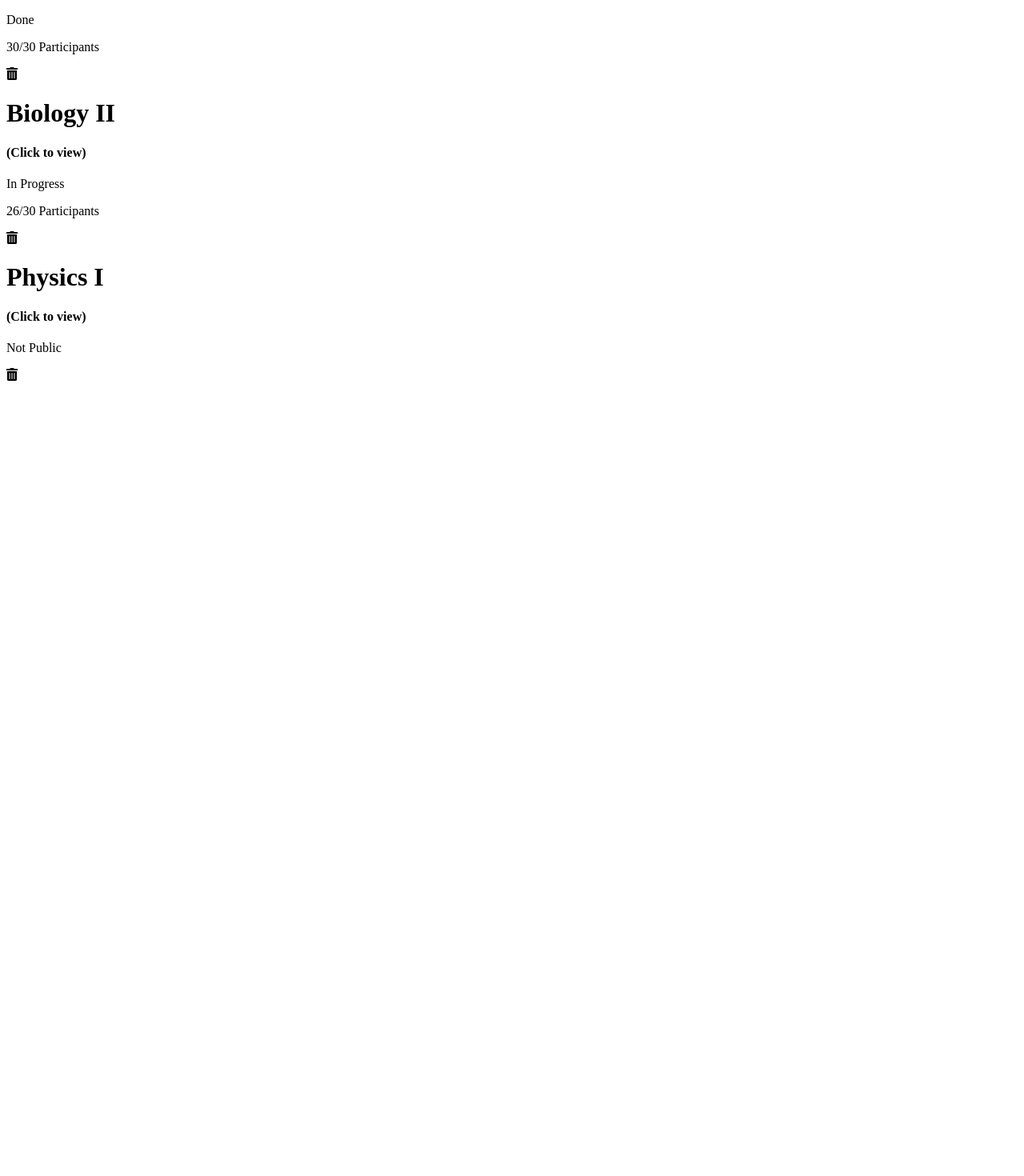
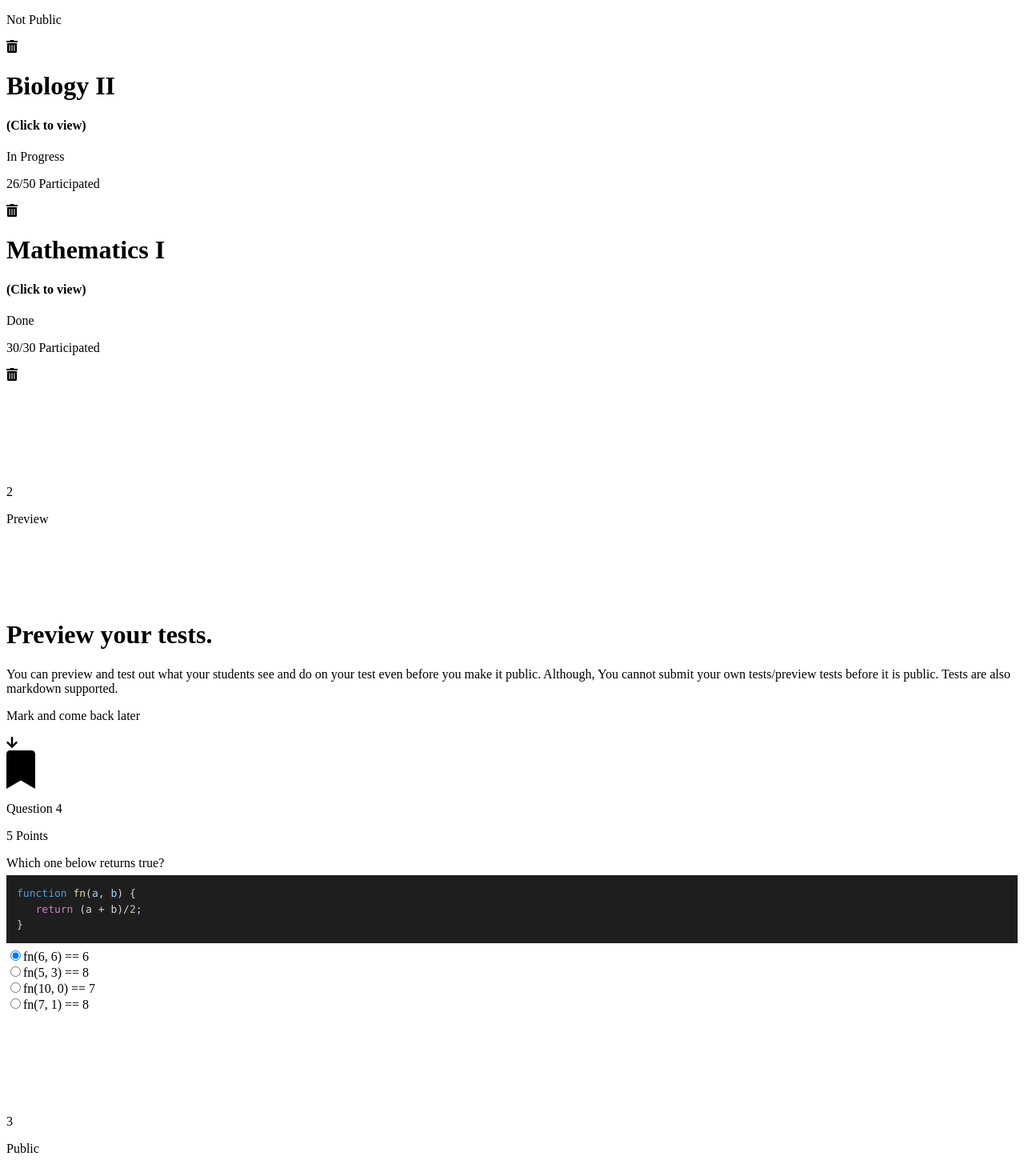
Before and after one commit to 1mmunity/Testico, a Next.js app: page / in a window 1280 px wide. Shown: the part 1020-2490 px from the top of the page at 80% size. Before the commit the page ends 1586 px from the top, so only its background shows below. Built offline with nearby package versions, Linux system fonts and the light colour scheme.

Commit message:
feat: question preview

```diff
--- a/package.json
+++ b/package.json
@@ -12,9 +12,12 @@
     "@fortawesome/free-solid-svg-icons": "^5.15.4",
     "@fortawesome/react-fontawesome": "^0.1.16",
     "@heroicons/react": "^1.0.5",
+    "aos": "^2.3.4",
     "next": "^12.0.1",
+    "next-transpile-modules": "^9.0.0",
     "react": "^17.0.2",
     "react-dom": "^17.0.2",
+    "react-syntax-highlighter": "^15.4.5",
     "react-textarea-autosize": "^8.3.3"
   },
   "devDependencies": {
--- a/pages/_app.js
+++ b/pages/_app.js
@@ -1,5 +1,6 @@
 import 'tailwindcss/tailwind.css'
 import '../styles/global.css'
+import 'aos/dist/aos.css'
 import Head from 'next/head'
 
 function MyApp({ Component, pageProps }) {
--- a/pages/index.js
+++ b/pages/index.js
@@ -1,5 +1,14 @@
 import { FontAwesomeIcon } from '@fortawesome/react-fontawesome'
-import { faUserCircle, faArrowRight, faTrashAlt } from '@fortawesome/free-solid-svg-icons'
+import {
+  faUserCircle,
+  faArrowRight,
+  faTrashAlt,
+  faBookmark,
+  faArrowDown
+} from '@fortawesome/free-solid-svg-icons'
+import { Prism as SyntaxHighlighter } from 'react-syntax-highlighter'
+import { vscDarkPlus as CodeStyle } from 'react-syntax-highlighter/dist/cjs/styles/prism'
+import Aos from 'aos'
 import React from 'react'
 
 // ! How do i fix JIT (tailwindcss) here? (Next 2 functions)
@@ -121,6 +130,13 @@ function Headings() {
   )
 }
 
+export default function Home() {
+  React.useEffect(() => {
+    Aos.init({
+      duration: 2000
+    })
+  }, [])
+
   function Steps() {
     return(
       <>
@@ -147,57 +163,22 @@ function Steps() {
         </div>
       </Segment>
 
-    <Circle />
       <Line py={2.5} />
       <Circle />
       <Segment title='Create a test.' content={<>After creating or logging into an account,
       you can create a test in the dashboard. You can also view your tests in the
       dashboard. Due to limitations, <span className='text-pink-400'>
       an account can only have up to 5 tests at the same time.</span></>}>
-    <div className='pt-10 sm:px-0 text-left'>
+        <div data-aos='fade-up' className='mt-10 text-left select-none relative'>
           <div className='relative border border-gray-200 m-auto w-11/12 sm:w-96 rounded-lg shadow-md'>
             <div className='bg-gray-100 p-2 px-3 text-gray-500 rounded-t-lg font-medium tracking-wide font-mono'>
               <p>Tests (3/5)</p>
-          <div className='cursor-pointer duration-150 hover:-translate-y-0.5 absolute shadow-md hover:shadow-lg top-6 right-5 bg-green-500 text-green-100 w-8 h-8 rounded-full inline-flex items-center justify-center'>
+              <div className='bounce-anim duration-150 absolute shadow-md top-6 right-5 bg-green-500 text-green-100 w-8 h-8 rounded-full inline-flex items-center justify-center'>
                 <p>+</p>
               </div>
             </div>
             <div className='grid grid-rows-3 divide-y'>
-          <div className='p-5 group hover:bg-gray-50 duration-200 cursor-pointer grid grid-cols-12'>
-            <div className='col-span-10'>
-              <div className='mb-1'>
-                <h1 className='text-xl w-max bg-clip-text text-transparent bg-gradient-to-r from-indigo-700 to-indigo-400 font-mono'>Mathematics I</h1>
-                <h4 className='text-xs tracking-wide text-gray-300'>(Click to view)</h4>
-              </div>
-              <div>
-                <p className='w-max inline-flex bg-green-200 text-green-600 text-xs px-2 py-0.5 rounded-full mr-1'>Done</p>
-                <p className='w-max inline-flex bg-rose-200 text-rose-600 text-xs px-2 py-0.5 rounded-full'>30/30 Participants</p>
-              </div>
-            </div>
-            <div className='grid items-center col-span-2'>
-              <span className='inline-flex w-10 h-10 items-center justify-center rounded-lg bg-red-100 text-red-400 hover:bg-red-400 hover:text-red-100 duration-150'>
-                <FontAwesomeIcon icon={faTrashAlt} />
-              </span>
-            </div>
-          </div>
-          <div className='p-5 group hover:bg-gray-50 duration-200 cursor-pointer grid grid-cols-12'>
-            <div className='col-span-10'>
-              <div className='mb-1'>
-                <h1 className='text-xl w-max bg-clip-text text-transparent bg-gradient-to-r from-green-700 to-green-400 font-mono'>Biology II</h1>
-                <h4 className='text-xs tracking-wide text-gray-300'>(Click to view)</h4>
-              </div>
-              <div>
-                <p className='w-max inline-flex bg-yellow-200 text-yellow-600 text-xs px-2 py-0.5 rounded-full mr-1'>In Progress</p>
-                <p className='w-max inline-flex bg-rose-200 text-rose-600 text-xs px-2 py-0.5 rounded-full'>26/30 Participants</p>
-              </div>
-            </div>
-            <div className='grid items-center col-span-2'>
-              <span className='inline-flex w-10 h-10 items-center justify-center rounded-lg bg-red-100 text-red-400 hover:bg-red-400 hover:text-red-100 duration-150'>
-                <FontAwesomeIcon icon={faTrashAlt} />
-              </span>
-            </div>
-          </div>
-          <div className='p-5 group hover:bg-gray-50 duration-200 cursor-pointer grid grid-cols-12'>
+              <div className='p-5 group hover:bg-gray-50 duration-200 grid grid-cols-12'>
                 <div className='col-span-10'>
                   <div className='mb-1'>
                     <h1 className='text-xl w-max bg-clip-text text-transparent bg-gradient-to-r from-yellow-700 to-yellow-400 font-mono'>Physics I</h1>
@@ -213,17 +194,118 @@ function Steps() {
                   </span>
                 </div>
               </div>
+              <div className='p-5 group hover:bg-gray-50 duration-200 grid grid-cols-12'>
+                <div className='col-span-10'>
+                  <div className='mb-1'>
+                    <h1 className='text-xl w-max bg-clip-text text-transparent bg-gradient-to-r from-green-700 to-green-400 font-mono'>Biology II</h1>
+                    <h4 className='text-xs tracking-wide text-gray-300'>(Click to view)</h4>
+                  </div>
+                  <div>
+                    <p className='w-max inline-flex bg-yellow-200 text-yellow-600 text-xs px-2 py-0.5 rounded-full mr-1'>In Progress</p>
+                    <p className='w-max inline-flex bg-rose-200 text-rose-600 text-xs px-2 py-0.5 rounded-full'>26/50 Participated</p>
+                  </div>
+                </div>
+                <div className='grid items-center col-span-2'>
+                  <span className='inline-flex w-10 h-10 items-center justify-center rounded-lg bg-red-100 text-red-400 hover:bg-red-400 hover:text-red-100 duration-150'>
+                    <FontAwesomeIcon icon={faTrashAlt} />
+                  </span>
+                </div>
+              </div>
+              <div className='p-5 group hover:bg-gray-50 duration-200 grid grid-cols-12'>
+                <div className='col-span-10'>
+                  <div className='mb-1'>
+                    <h1 className='text-xl w-max bg-clip-text text-transparent bg-gradient-to-r from-indigo-700 to-indigo-400 font-mono'>Mathematics I</h1>
+                    <h4 className='text-xs tracking-wide text-gray-300'>(Click to view)</h4>
+                  </div>
+                  <div>
+                    <p className='w-max inline-flex bg-green-200 text-green-600 text-xs px-2 py-0.5 rounded-full mr-1'>Done</p>
+                    <p className='w-max inline-flex bg-rose-200 text-rose-600 text-xs px-2 py-0.5 rounded-full'>30/30 Participated</p>
+                  </div>
+                </div>
+                <div className='grid items-center col-span-2'>
+                  <span className='inline-flex w-10 h-10 items-center justify-center rounded-lg bg-red-100 text-red-400 hover:bg-red-400 hover:text-red-100 duration-150'>
+                    <FontAwesomeIcon icon={faTrashAlt} />
+                  </span>
+                </div>
+              </div>
             </div>
           </div>
         </div>
       </Segment>
+      <Line py={4} />
+      <div>
+        <div className='w-max m-auto mb-1'>
+          <span className='inline-flex w-10 h-10 items-center justify-center rounded-full bg-gradient-to-r from-red-400 to-yellow-500 text-white font-bold'>
+            2
+          </span>
+        </div>
+        <p className='w-max m-auto font-bold text-3xl tracking-wide text-center text-transparent bg-clip-text bg-gradient-to-r from-red-400 to-yellow-500'>Preview</p>
+      </div>
+      <Line py={2.5} />
       <Circle />
+      <Segment title='Preview your tests.'
+      content={<>You can preview and test out what your students see and do on your test
+      even before you make it public. Although, <span className='text-pink-400'>You cannot submit your own tests/preview
+      tests before it is public. Tests are also markdown supported.</span></>}>
+        <div className='relative w-11/12 sm:w-96 m-auto mb-24 mt-8'>
+          <div className='absolute top-0 -right-4'>
+            <p className='text-gray-700 w-28 text-xs tracking-wide text-center font-mono'>Mark and come back later</p>
+            <FontAwesomeIcon icon={faArrowDown} className='text-gray-200'/>
+          </div>
+        </div>
+        <div data-aos='fade-up' className='relative overflow-hidden mt-7 bg-white shadow-md text-left rounded-lg border border-gray-200 m-auto w-11/12 sm:w-96'>
+          <FontAwesomeIcon icon={faBookmark} size='3x' className='absolute text-gray-400 -top-5 right-5 hover:-top-1 duration-150 hover:text-red-500' />
+          <div className='p-2 px-3 grid grid-cols-10 rounded-t-lg bg-gray-100'>
+            <p className='col-span-8 inline-flex tracking-wide font-mono font-medium text-gray-500'>Question 4</p>
+          </div>
+          <div className='p-5'>
+            <p className='text-yellow-100 bg-yellow-400 px-1.5 py-0.5 mb-1 rounded w-max text-xs tracking-wide font-medium'>5 Points</p>
+            <div className='text-gray-900 font-medium tracking-wide'>
+              Which one below returns <span className='text-pink-400 bg-pink-200 px-1 py-0.5 text-xs rounded font-mono tracking-widest mx-0.5'>true</span>?
+              <SyntaxHighlighter language='js' style={CodeStyle} className='rounded-lg shadow-md'>
+                {`function fn(a, b) {\n   return (a + b)/2;\n}`}
+              </SyntaxHighlighter>
+            </div>
+            {['fn(6, 6) == 6', 'fn(5, 3) == 8', 'fn(10, 0) == 7', 'fn(7, 1) == 8'].map((v, k) => {
+              return <div className={`flex items-center my-4 ${k == 3 && 'mb-0'}`} key={k}>
+                <input type="radio" className="h-4 w-4 border-gray-300" checked={k == 0} readOnly/>
+                <label htmlFor="country-option-1" className="text-sm tracking-wide font-medium text-gray-900 ml-2 block">
+                  {v}
+                </label>
+              </div>
+            })}
+          </div>
+        </div>
+      </Segment>
+      <Line py={4} />
+      <div>
+        <div className='w-max m-auto mb-1'>
+          <span className='inline-flex w-10 h-10 items-center justify-center rounded-full bg-gradient-to-r from-cyan-500 to-green-400 text-white font-bold'>
+            3
+          </span>
+        </div>
+        <p className='w-max m-auto font-bold text-3xl tracking-wide text-center text-transparent bg-clip-text bg-gradient-to-r from-cyan-500 to-green-400'>Public</p>
+      </div>
       <Line py={2.5} />
+      <Circle />
+      <Segment title='Updates realtime.'
+      content={<>Forgot to change something and you already made it public?
+      Fear not! <span className='text-pink-400'>You can edit tests in real time!</span> students
+      will receive notifications when you update tests, so that they won't miss
+      anything. <span className='text-pink-400'>Teachers can receive submissions in real time too.</span></>}>
+      </Segment>
+      <Line py={2.5} />
+      <Circle />
+      <Segment title='Intgegrated chats.'
+      content={<>Need to tell something to your students or your students need to tell you
+      something? A realtime chat has been integrated into the
+      side of the site. <span className='text-pink-400'>Teachers can broadcast or chat to students and students
+      can chat to teachers.</span></>}>
+      </Segment>
       </>
     )
   }
 
-export default function Home() {
   return(
     <>
     <ExampleCardsAtTop />
--- a/styles/global.css
+++ b/styles/global.css
@@ -129,3 +129,20 @@
         opacity: 0%;
     }
 }
+
+.bounce-anim {
+    animation: bounce-animation 2.5s infinite;
+    animation-delay: 2s;
+}
+
+@keyframes bounce-animation {
+    from {
+        transform: translateY(0);
+    }
+    7%, 21% {
+        transform: translateY(-0.35rem);
+    }
+    14%, 28% {
+        transform: translateY(0);
+    }
+}
```
Also changed, not shown: 1 other file (tests, documents, lock files or other folders). Lines whose indentation alone changed are shown as unchanged.
